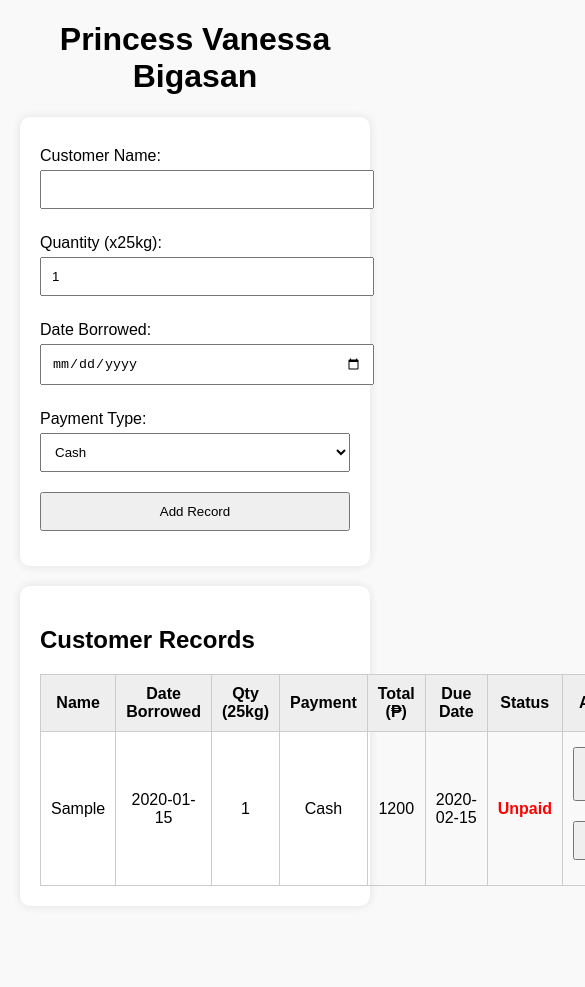
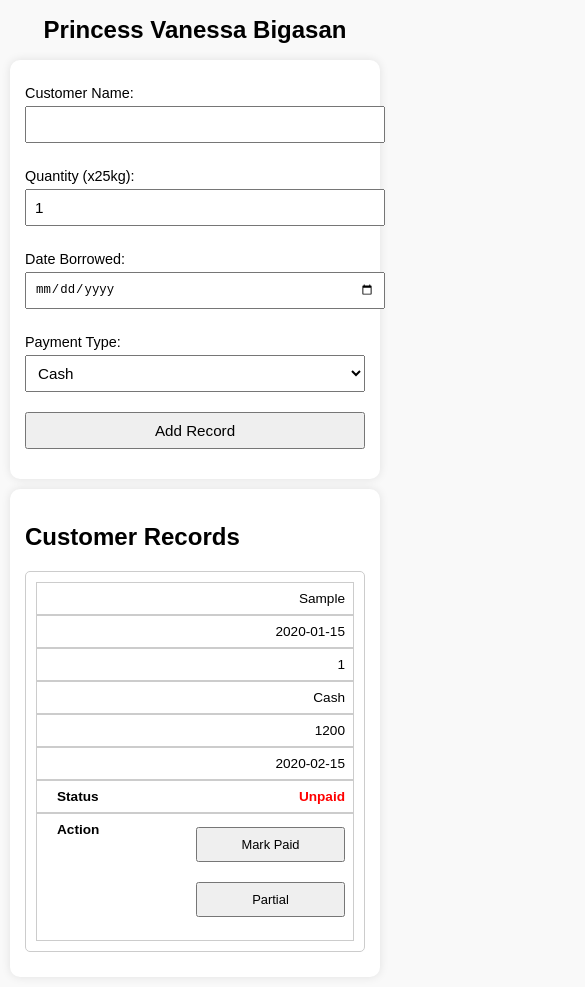
Before and after one commit to Vaniang/PVBigasan, a plain HTML site: page index.html in a window 390 px wide. Both pictures are taken after typing "Sample", "2020-01-15" into the empty fields and a click on the button "Add Record". Shown: the top 987 px of the page, 585 px wide, since content can reach past the window. Before the commit the page ends 926 px from the top, so only its background shows below. Drawn offline with Linux system fonts and the light colour scheme.

Commit message:
index.html

```diff
--- a/index.html
+++ b/index.html
@@ -7,37 +7,41 @@
   <style>
     body {
       font-family: Arial, sans-serif;
-      margin: 20px;
+      margin: 10px;
       background: #f9f9f9;
     }
     h1 {
       text-align: center;
+      font-size: 1.5em;
     }
     .form-section, .table-section {
-      max-width: 600px;
-      margin: 20px auto;
+      max-width: 100%;
+      margin: 10px auto;
       background: white;
-      padding: 20px;
+      padding: 15px;
       border-radius: 10px;
       box-shadow: 0 0 10px rgba(0,0,0,0.1);
     }
     label {
       display: block;
       margin-top: 10px;
+      font-size: 0.9em;
     }
     input, select, button {
       width: 100%;
-      padding: 10px;
+      padding: 8px;
       margin-top: 5px;
       margin-bottom: 15px;
+      font-size: 0.95em;
     }
     table {
       width: 100%;
       border-collapse: collapse;
+      font-size: 0.85em;
     }
     th, td {
       border: 1px solid #ccc;
-      padding: 10px;
+      padding: 8px;
       text-align: center;
     }
     th {
@@ -58,8 +62,37 @@
     .partial-row td {
       background-color: #fffbe6;
       text-align: left;
-      padding-left: 30px;
+      padding-left: 20px;
       font-style: italic;
+    }
+    @media screen and (max-width: 600px) {
+      table, thead, tbody, th, td, tr {
+        display: block;
+      }
+      thead tr {
+        display: none;
+      }
+      tr {
+        margin-bottom: 10px;
+        border: 1px solid #ccc;
+        border-radius: 5px;
+        background: #fff;
+        padding: 10px;
+      }
+      td {
+        text-align: right;
+        padding-left: 50%;
+        position: relative;
+      }
+      td::before {
+        content: attr(data-label);
+        position: absolute;
+        left: 10px;
+        width: 45%;
+        padding-left: 10px;
+        font-weight: bold;
+        text-align: left;
+      }
     }
   </style>
 </head>
@@ -123,15 +156,21 @@
       const table = document.getElementById('tableBody');
       const row = table.insertRow();
       row.setAttribute('data-paid', '0');
+      row.setAttribute('data-total', total);
 
-      row.insertCell(0).textContent = name;
-      row.insertCell(1).textContent = formatDate(dateBorrowed);
-      row.insertCell(2).textContent = qty;
-      row.insertCell(3).textContent = payment.charAt(0).toUpperCase() + payment.slice(1);
-      row.insertCell(4).textContent = total;
-      row.insertCell(5).textContent = formatDate(dueDate);
-      row.insertCell(6).innerHTML = '<span class="unpaid">Unpaid</span>';
-      const actionCell = row.insertCell(7);
+      const values = [name, formatDate(dateBorrowed), qty, payment.charAt(0).toUpperCase() + payment.slice(1), total, formatDate(dueDate)];
+      values.forEach((val, i) => {
+        const cell = row.insertCell();
+        cell.setAttribute('data-label', table.rows[0]?.cells[i]?.textContent || '');
+        cell.textContent = val;
+      });
+
+      const statusCell = row.insertCell();
+      statusCell.setAttribute('data-label', 'Status');
+      statusCell.innerHTML = '<span class="unpaid">Unpaid</span>';
+
+      const actionCell = row.insertCell();
+      actionCell.setAttribute('data-label', 'Action');
 
       const paidBtn = document.createElement('button');
       paidBtn.textContent = 'Mark Paid';
@@ -140,7 +179,7 @@
 
       const partialBtn = document.createElement('button');
       partialBtn.textContent = 'Partial';
-      partialBtn.onclick = function () { partialPayment(partialBtn, total); };
+      partialBtn.onclick = function () { partialPayment(partialBtn); };
       actionCell.appendChild(partialBtn);
 
       document.getElementById('name').value = '';
@@ -156,12 +195,13 @@
       row.cells[7].innerHTML = '';
     }
 
-    function partialPayment(btn, total) {
+    function partialPayment(btn) {
       const row = btn.parentNode.parentNode;
       let paid = parseFloat(row.getAttribute('data-paid')) || 0;
+      let total = parseFloat(row.getAttribute('data-total'));
 
       const input = window.prompt(`Enter partial payment amount (Remaining: ₱${total - paid}):`, "");
-      if (input === null) return; // User cancelled
+      if (input === null) return;
 
       const amount = parseFloat(input);
       if (isNaN(amount) || amount <= 0 || amount > (total - paid)) {
@@ -181,11 +221,13 @@
       td.setAttribute('colspan', '8');
       td.textContent = note;
 
+      row.cells[4].textContent = total - paid;
+
       if (paid >= total) {
         row.cells[6].innerHTML = '<span class="paid">Paid</span>';
         row.cells[7].innerHTML = '';
       } else {
-        row.cells[6].innerHTML = `<span class="partial">Partial (₱${paid} / ₱${total})</span>`;
+        row.cells[6].innerHTML = `<span class="partial">Partial (₱${paid} paid)</span>`;
       }
     }
   </script>
```
